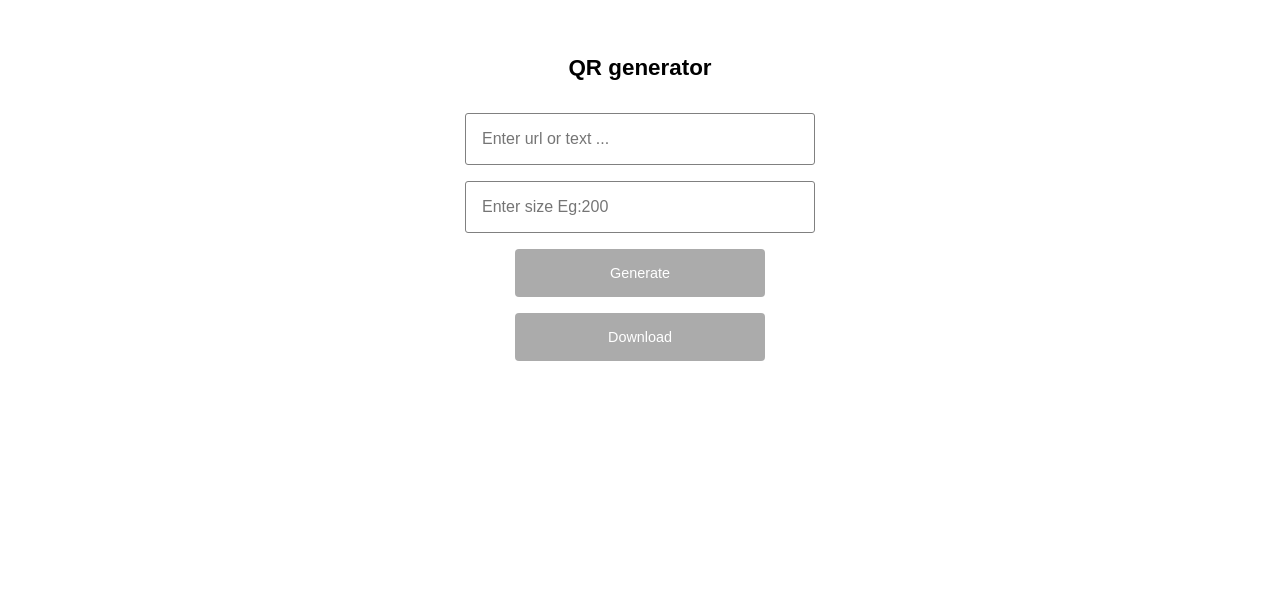
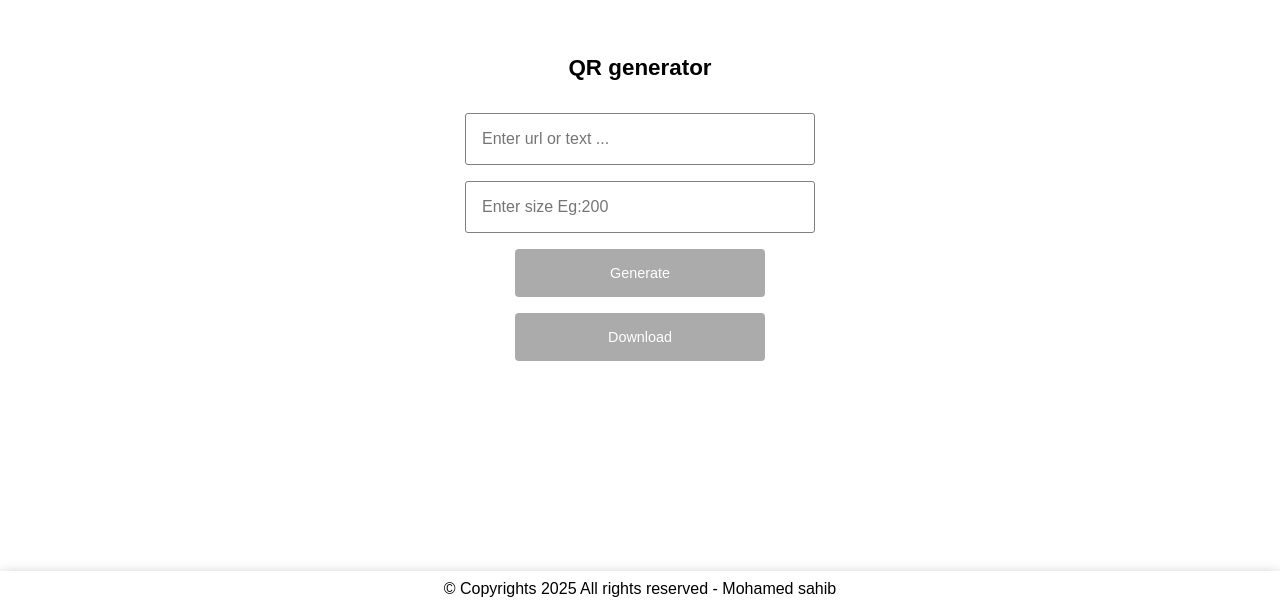
Before and after one commit to Sahibxaae/qr-generator, a React (Create React App) app: page / in a window 1280 px wide. Shown: the part 192-800 px from the top of the page. Built offline with nearby package versions, Linux system fonts and the light colour scheme.

Commit message:
added footer

```diff
--- a/src/App.css
+++ b/src/App.css
@@ -54,3 +54,12 @@ button{
 .download-btn:disabled,.generate-btn:disabled{
   background-color: rgba(128, 128, 128, 0.66);
 }
+footer{
+  position: fixed;
+  bottom: 0;
+  background-color: white;
+  width: 100%;
+  box-shadow: rgba(0, 0, 0, 0.35) 0px 5px 15px;
+  text-align: center;
+  padding: 0.6rem;
+}
--- a/src/App.js
+++ b/src/App.js
@@ -44,11 +44,11 @@ function App() {
       setSize(200);
     }
   };
-
+  const currentYear = new Date().getFullYear();
   return (
     <div className="app-container">
       <h1>QR generator</h1>
-      <div>{image && <img src={image} draggable="false" onContextMenu={preventContextMenu}/>}</div>
+      <div>{image && <img src={image} draggable="false" onContextMenu={preventContextMenu} alt="QR code"/>}</div>
       <div className="text-box">
         <input
           type="text"
@@ -71,6 +71,9 @@ function App() {
       <button className="download-btn" disabled={!image} onClick={download}>
         Download
       </button>
+      <footer>
+        &copy; Copyrights {currentYear} All rights reserved - Mohamed sahib
+      </footer>
     </div>
   );
 }
```
